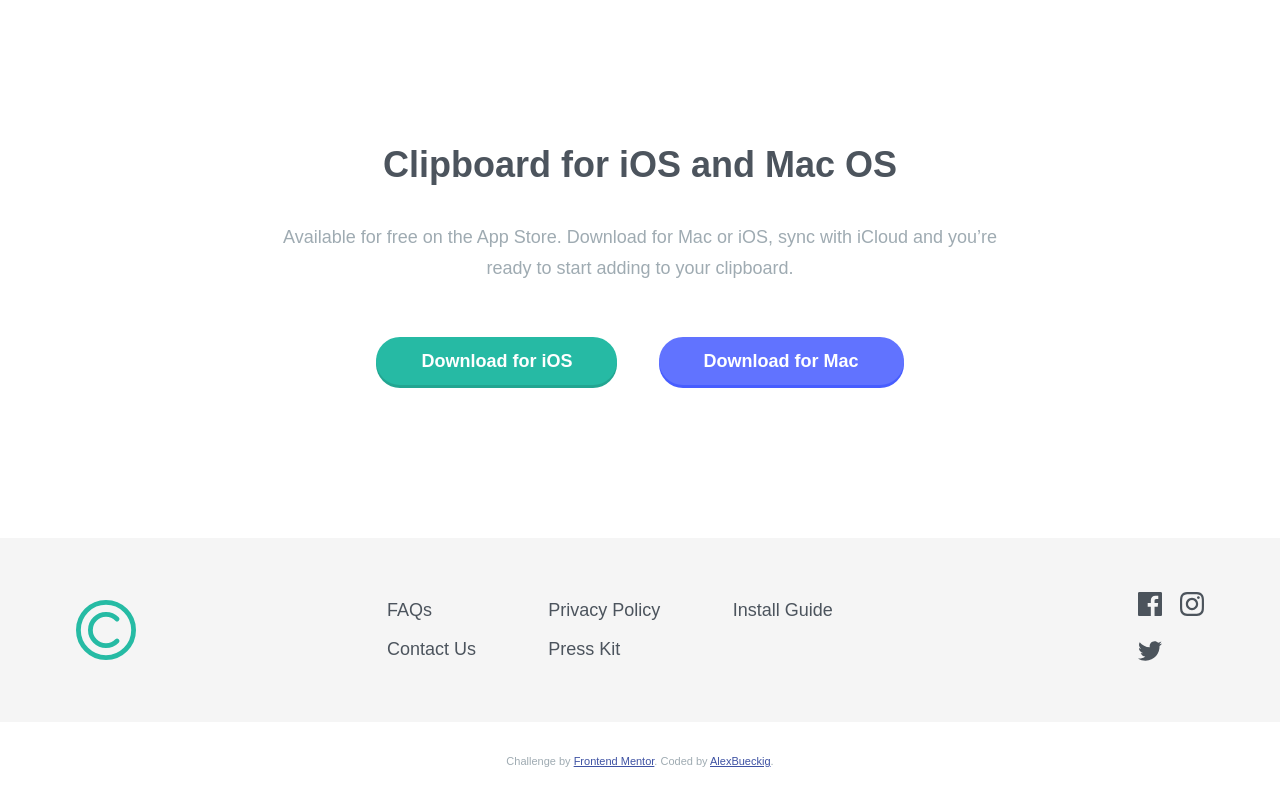
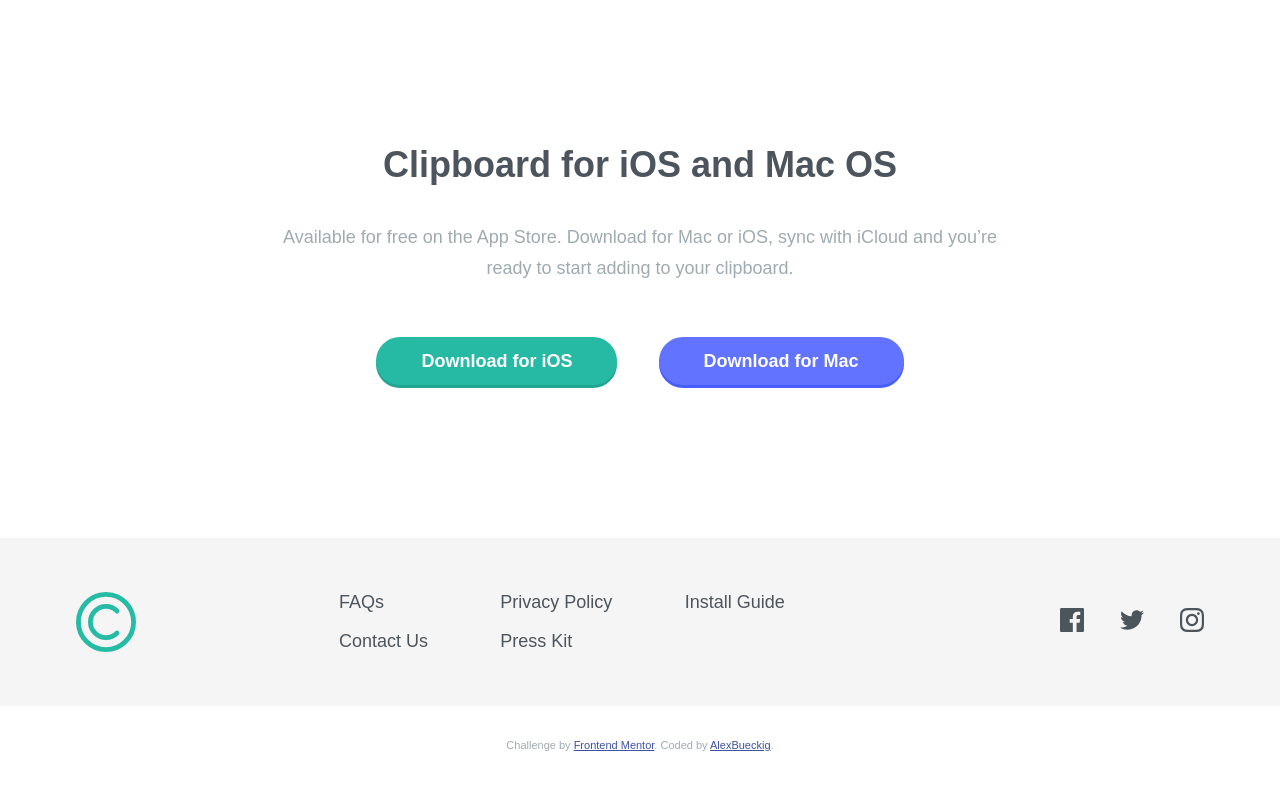
Before and after one commit to AlexBueckig/fm-challenge-10, a website: page index.html in a window 1280 px wide. Shown: the part 3217-4017 px from the top of the page. Drawn offline with nearby package versions, Linux system fonts and the light colour scheme; files that its build step writes are made by us from their sources; files whose address does not match are found by name; a web font is replaced by a local one.

Commit message:
changed display in social list item in  footer

```diff
--- a/scss/components/_footer.scss
+++ b/scss/components/_footer.scss
@@ -45,11 +45,16 @@
     }
 
     &__list--social {
+      display: flex;
       flex-grow: 0;
     }
 
     &__list-item {
       margin: 0;
+    }
+
+    &__list-item--social {
+      margin-left: 1em;
     }
 
     &__link,
```
